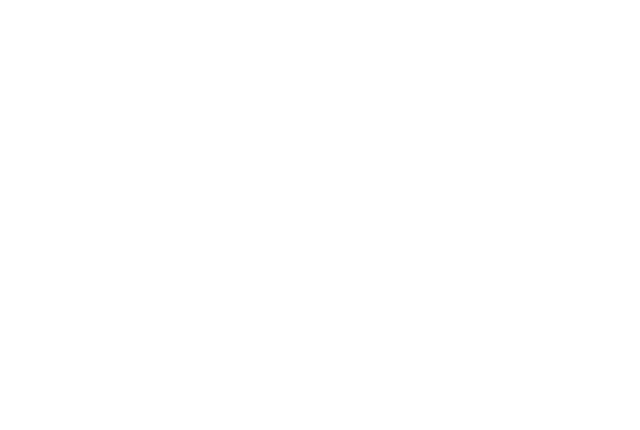
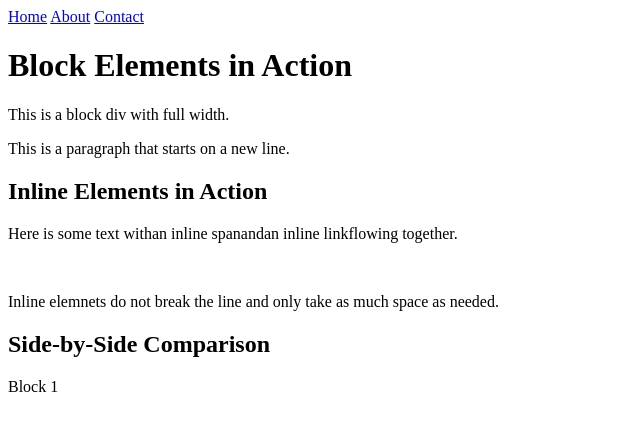
Before and after one commit to 128jglogower-a11y/block-vs-inline, a plain HTML site: page examples.html in a window 1280 px wide. Shown: the whole page, without its empty margins (0-640 px from the left). Drawn offline with Linux system fonts and the light colour scheme.

Commit message:
block vs Inline Elements

```diff
--- a/examples.html
+++ b/examples.html
@@ -0,0 +1,26 @@
+<!DOCTYPE html>
+<html lang="en">
+<head>
+    <meta charset="UTF-8">
+    <meta name="viewport" content="width=device-width, initial-scale=1.0">
+    <title>Examples Demonstration</title>
+    </head>
+<body>
+    <header>
+        <nav>
+            <a href="index.html">Home</a>
+            <a href="about.html">About</a>
+            <a href="examples.html">Contact</a>
+
+        </nav>
+        <h1>Block Elements in Action</h1>
+        <div style="border:1px grey">This is a block div with full width.</div>
+        <p style="border:1px grey">This is a paragraph that starts on a new line.</p>
+        <h2>Inline Elements in Action</h2>
+        <p>Here is some text with<span style="border: 1px orangered;">an inline span</span>and<link>an inline link</link>flowing together.</p>
+        <br>
+        <p>Inline elemnets do not break the line and only take as much space as needed.</p>
+        <h2>Side-by-Side Comparison</h2>
+        <div style="border:1px grey; display:inline-block; width:45%;">Block 1</div>
+    </header>
+</html>
```
Also changed, not shown: about.html (+7 -0 lines), index.html (+2 -3 lines).
